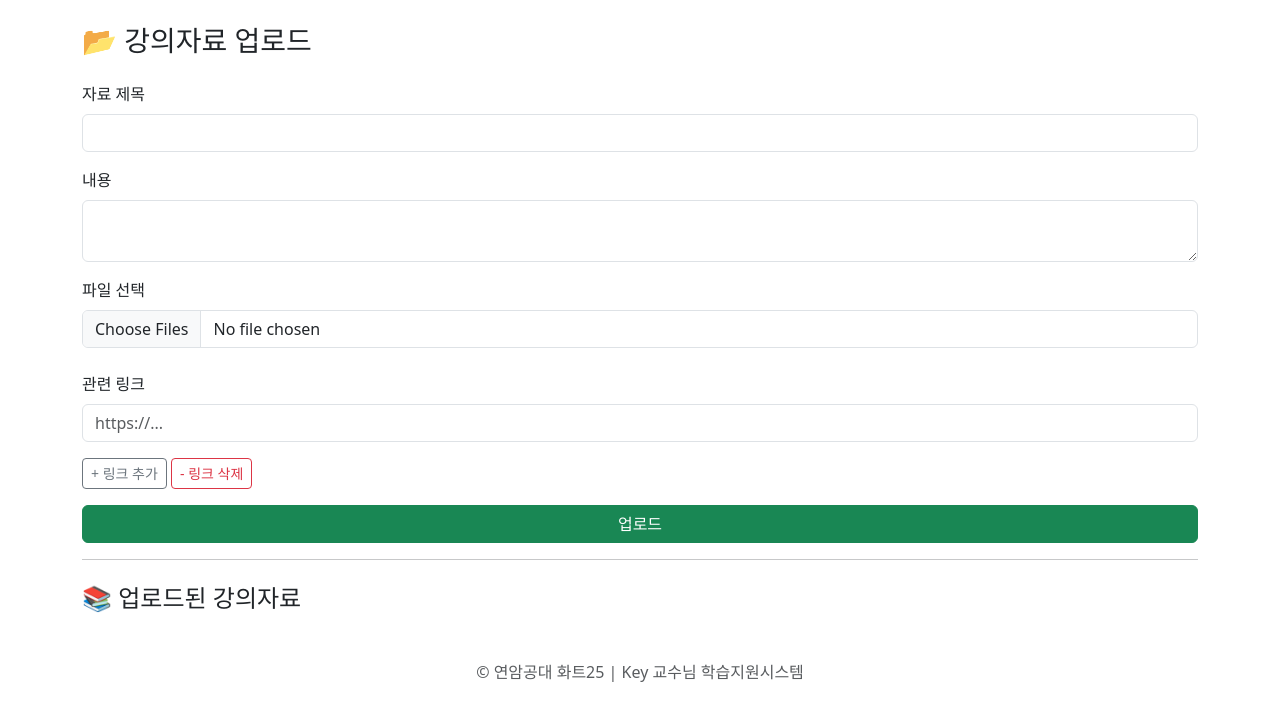
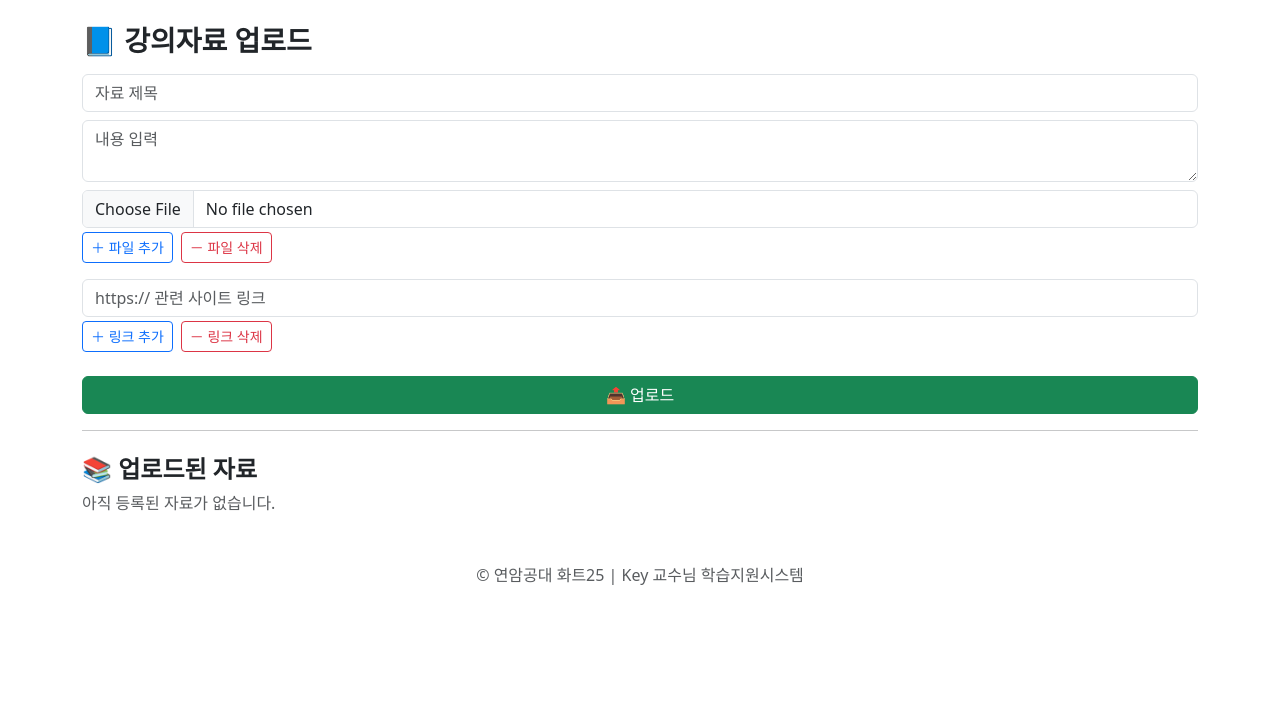
Before and after one commit to keyj-9bot/hwat25_2nd_term_lecture, a Flask app: template templates/upload_lecture.html in a window 1280 px wide. Shown: the part 56-777 px from the top of the page. Run offline with Flask 3, Linux system fonts and the light colour scheme; the template is opened without the code that fills it, so the values that code supplies are empty.

Commit message:
fix: 강의자료 업로드 페이지 파일 추가·삭제 복원 및 학습사이트 자동 연동

```diff
--- a/app.py
+++ b/app.py
@@ -139,8 +139,8 @@ def upload_lecture():
 def lecture():
     q_df = load_csv(DATA_QUESTIONS, ["id", "email", "title", "content", "date"])
     c_df = load_csv(DATA_COMMENTS, ["question_id", "email", "comment", "date"])
+    l_df = load_csv(DATA_LECTURE, ["title", "content", "files", "links", "date"])  # ✅ 추가
 
-    # 질문 등록
     if request.method == "POST":
         new_id = len(q_df) + 1
         title = request.form["title"]
@@ -153,9 +153,15 @@ def lecture():
         flash("질문이 등록되었습니다.")
         return redirect(url_for("lecture"))
 
-    questions = q_df.to_dict("records")
-    comments = c_df.to_dict("records")
-    return render_template("lecture.html", questions=questions, comments=comments, is_prof=is_professor())
+    return render_template(
+        "lecture.html",
+        questions=q_df.to_dict("records"),
+        comments=c_df.to_dict("records"),
+        lectures=l_df.to_dict("records"),  # ✅ 추가
+        is_prof=(session.get("email") in open(ALLOWED_EMAILS, encoding="utf-8").read())
+    )
+
+
 
 # ─────────────── 댓글 등록 ───────────────
 @app.route("/add_comment/<int:question_id>", methods=["POST"])
--- a/templates/upload_lecture.html
+++ b/templates/upload_lecture.html
@@ -1,108 +1,88 @@
 {% extends "base.html" %}
 {% block content %}
-<h3 class="mb-4">📂 강의자료 업로드</h3>
+<h3 class="fw-bold mb-3">📘 강의자료 업로드</h3>
 
-<form method="POST" enctype="multipart/form-data" id="uploadForm">
-  <div class="mb-3">
-    <label class="form-label">자료 제목</label>
-    <input type="text" name="title" class="form-control" required>
+<!-- 🔹 업로드 폼 -->
+<form method="POST" enctype="multipart/form-data">
+  <input type="text" name="title" class="form-control mb-2" placeholder="자료 제목" required>
+  <textarea name="content" class="form-control mb-2" rows="2" placeholder="내용 입력" required></textarea>
+
+  <!-- ✅ 파일 입력칸 -->
+  <div id="fileInputs">
+    <input type="file" name="files" class="form-control mb-1">
+  </div>
+  <div class="d-flex mb-3">
+    <button type="button" class="btn btn-outline-primary btn-sm me-2" onclick="addFileInput()">＋ 파일 추가</button>
+    <button type="button" class="btn btn-outline-danger btn-sm" onclick="removeFileInput()">－ 파일 삭제</button>
   </div>
 
-  <div class="mb-3">
-    <label class="form-label">내용</label>
-    <textarea name="content" class="form-control" required></textarea>
+  <!-- ✅ 링크 입력칸 -->
+  <div id="linkInputs">
+    <input type="text" name="link1" class="form-control mb-1" placeholder="https:// 관련 사이트 링크">
+  </div>
+  <div class="d-flex mb-3">
+    <button type="button" class="btn btn-outline-primary btn-sm me-2" onclick="addLinkInput()">＋ 링크 추가</button>
+    <button type="button" class="btn btn-outline-danger btn-sm" onclick="removeLinkInput()">－ 링크 삭제</button>
   </div>
 
-  <div class="mb-3">
-    <label class="form-label">파일 선택</label>
-    <input type="file" id="fileInput" name="files" multiple class="form-control">
-    <ul id="fileList" class="list-group mt-2"></ul>
-  </div>
-
-  <div id="link-section" class="mb-3">
-    <label class="form-label">관련 링크</label>
-    <input type="url" name="link1" class="form-control mb-2" placeholder="https://...">
-  </div>
-
-  <button type="button" class="btn btn-outline-secondary btn-sm" onclick="addLink()">+ 링크 추가</button>
-  <button type="button" class="btn btn-outline-danger btn-sm" onclick="removeLink()">- 링크 삭제</button>
-
-  <button type="submit" class="btn btn-success w-100 mt-3">업로드</button>
+  <button type="submit" class="btn btn-success w-100 mt-2">📤 업로드</button>
 </form>
 
 <hr>
 
-<h4 class="mt-4">📚 업로드된 강의자료</h4>
-{% for lecture in lectures %}
-<div class="card mb-3">
-  <div class="card-body">
-    <h5>{{ lecture.title }}</h5>
-    <p>{{ lecture.content }}</p>
+<!-- ✅ 업로드된 자료 표시 -->
+<h4 class="fw-bold mt-4">📚 업로드된 자료</h4>
+{% if lectures %}
+  {% for lec in lectures %}
+  <div class="border rounded p-3 mb-3 bg-light shadow-sm">
+    <h5 class="fw-bold">{{ lec.title }}</h5>
+    <p>{{ lec.content }}</p>
 
-    {% if lecture.files %}
-      {% for f in lecture.files.split(";") %}
-        <a href="{{ url_for('uploaded_file', filename=f) }}" target="_blank" class="d-block text-decoration-none">📎 {{ f }}</a>
-      {% endfor %}
+    {% if lec.files %}
+      <p class="mb-1">📎 파일:
+        {% for f in lec.files.split(';') %}
+          <a href="{{ url_for('uploaded_file', filename=f.strip()) }}" target="_blank">{{ f.strip() }}</a>{% if not loop.last %}, {% endif %}
+        {% endfor %}
+      </p>
     {% endif %}
-    {% if lecture.links %}
-      {% for l in lecture.links.split(";") %}
-        <a href="{{ l }}" target="_blank" class="d-block">🔗 {{ l }}</a>
-      {% endfor %}
+
+    {% if lec.links %}
+      <p class="mb-1">🔗 관련 링크:
+        {% for l in lec.links.split(';') %}
+          <a href="{{ l.strip() }}" target="_blank">{{ l.strip() }}</a>{% if not loop.last %}, {% endif %}
+        {% endfor %}
+      </p>
     {% endif %}
-    <p class="text-muted small mt-2">업로드: {{ lecture.date }}</p>
+
+    <small class="text-muted">업로드: {{ lec.date }}</small>
   </div>
-</div>
-{% endfor %}
+  {% endfor %}
+{% else %}
+  <p class="text-muted">아직 등록된 자료가 없습니다.</p>
+{% endif %}
 
 <script>
-let linkCount = 1;
-function addLink() {
-  linkCount++;
+function addFileInput() {
   const div = document.createElement('div');
-  div.innerHTML = `<input type="url" name="link${linkCount}" class="form-control mb-2" placeholder="https://...">`;
-  document.getElementById('link-section').appendChild(div);
-}
-function removeLink() {
-  const section = document.getElementById('link-section');
-  if (section.children.length > 1) {
-    section.removeChild(section.lastElementChild);
-    linkCount--;
-  }
+  div.innerHTML = '<input type="file" name="files" class="form-control mb-1">';
+  document.getElementById('fileInputs').appendChild(div);
 }
 
-// 📁 파일 선택 시 목록 표시 및 삭제 기능
-const fileInput = document.getElementById('fileInput');
-const fileList = document.getElementById('fileList');
-let selectedFiles = [];
-
-fileInput.addEventListener('change', (e) => {
-  selectedFiles = Array.from(e.target.files);
-  renderFileList();
-});
-
-function renderFileList() {
-  fileList.innerHTML = '';
-  selectedFiles.forEach((file, index) => {
-    const li = document.createElement('li');
-    li.classList.add('list-group-item', 'd-flex', 'justify-content-between', 'align-items-center');
-    li.textContent = file.name;
-
-    const delBtn = document.createElement('button');
-    delBtn.textContent = '삭제';
-    delBtn.className = 'btn btn-sm btn-outline-danger';
-    delBtn.onclick = () => removeFile(index);
-
-    li.appendChild(delBtn);
-    fileList.appendChild(li);
-  });
+function removeFileInput() {
+  const div = document.getElementById('fileInputs');
+  if (div.children.length > 1) div.removeChild(div.lastChild);
 }
 
-function removeFile(index) {
-  selectedFiles.splice(index, 1);
-  const dataTransfer = new DataTransfer();
-  selectedFiles.forEach(file => dataTransfer.items.add(file));
-  fileInput.files = dataTransfer.files;
-  renderFileList();
+function addLinkInput() {
+  const div = document.createElement('div');
+  const count = div.children ? div.children.length + 1 : 1;
+  div.innerHTML = `<input type="text" name="link${count}" class="form-control mb-1" placeholder="https:// 추가 링크">`;
+  document.getElementById('linkInputs').appendChild(div);
+}
+
+function removeLinkInput() {
+  const div = document.getElementById('linkInputs');
+  if (div.children.length > 1) div.removeChild(div.lastChild);
 }
 </script>
 {% endblock %}
```
